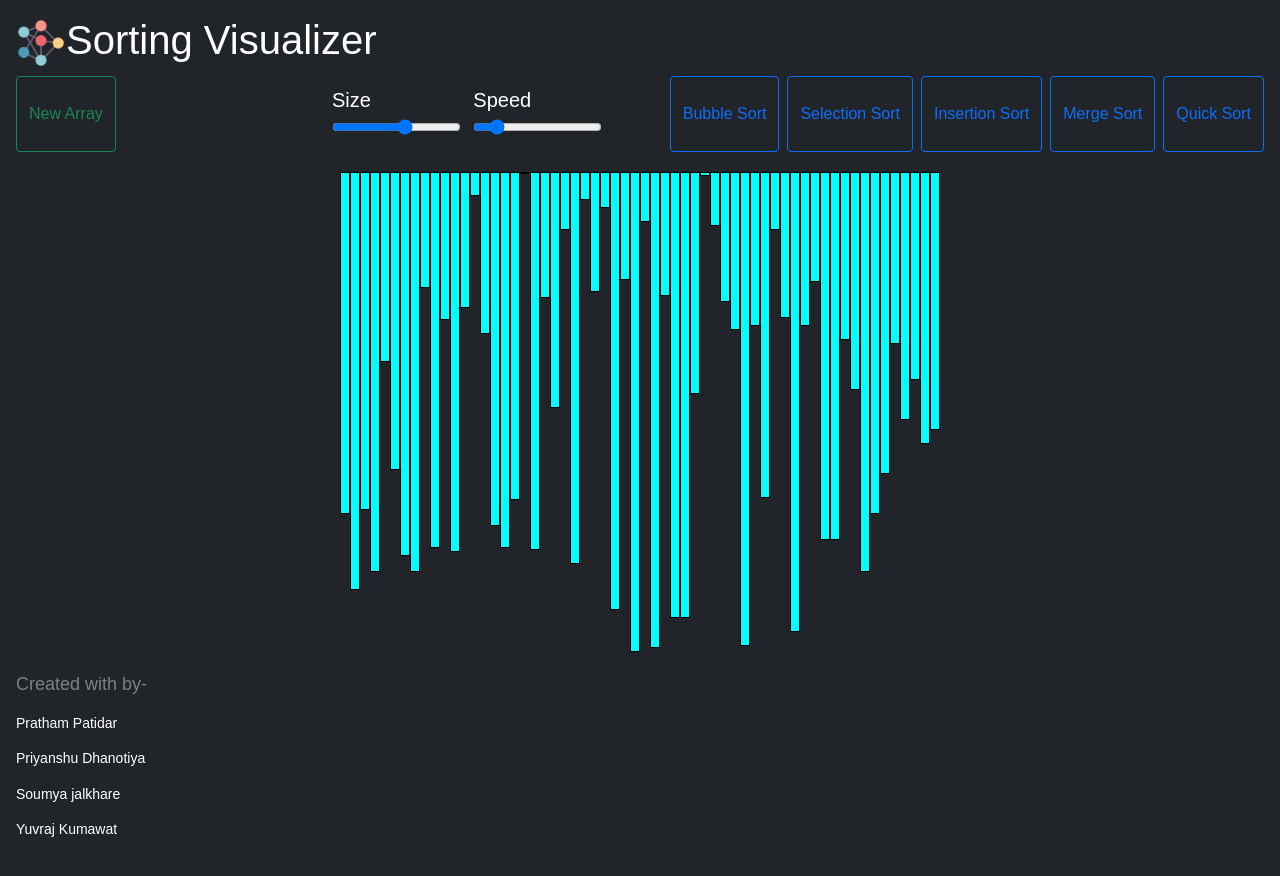
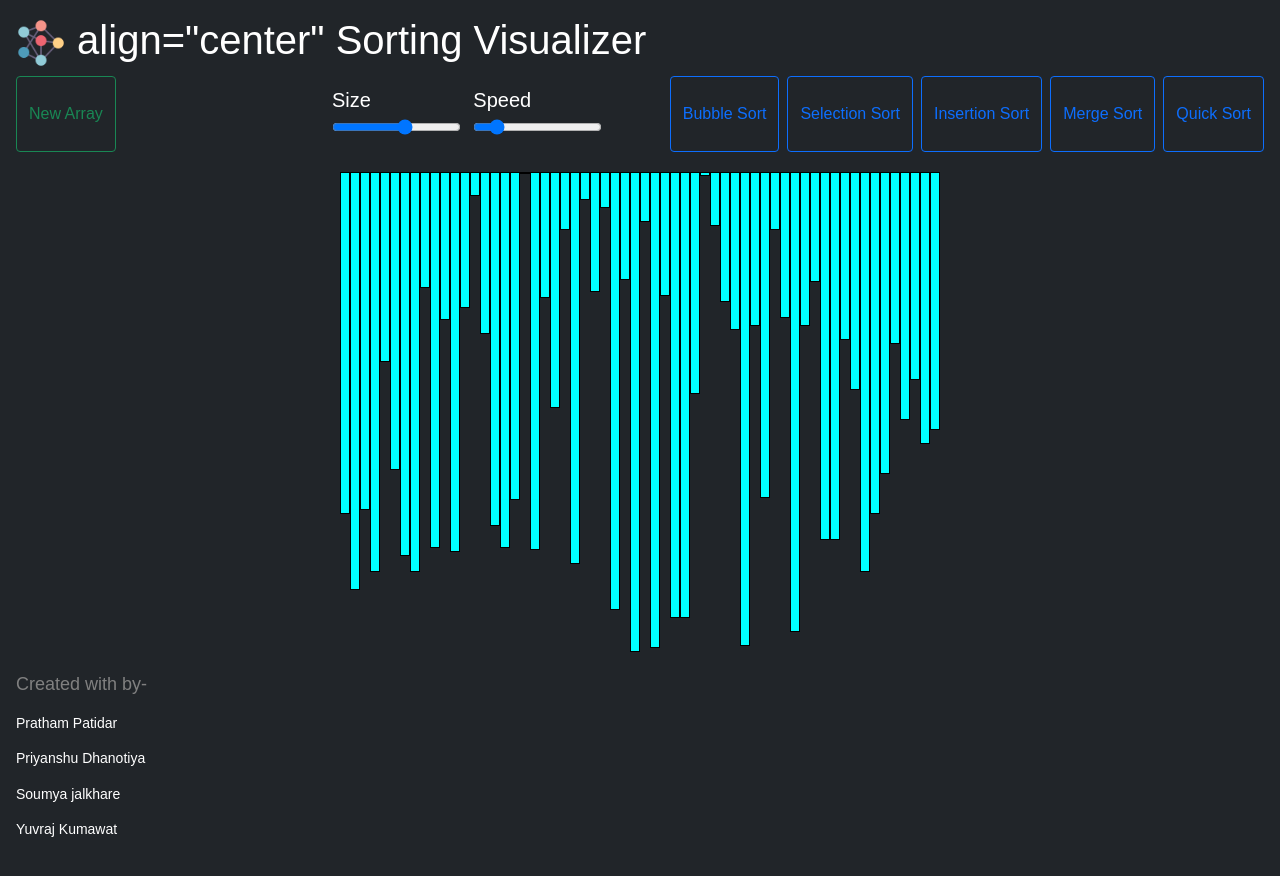
Before and after one commit to Pratham22/sorting-algorithm, a plain HTML site: page index.html in a window 1280 px wide. Drawn offline with nearby package versions, Linux system fonts and the light colour scheme.

Commit message:
Update index.html

```diff
--- a/index.html
+++ b/index.html
@@ -12,7 +12,7 @@
 <header>
     <div>
 
-        <h1> <img src="neural.png"  width="50" height="50" align="center">Sorting Visualizer</h1>
+        <h1> <img src="neural.png"  width="50" height="50"> align="center" Sorting Visualizer</h1>
     </div>
     <nav>
         <div class="row">
```
